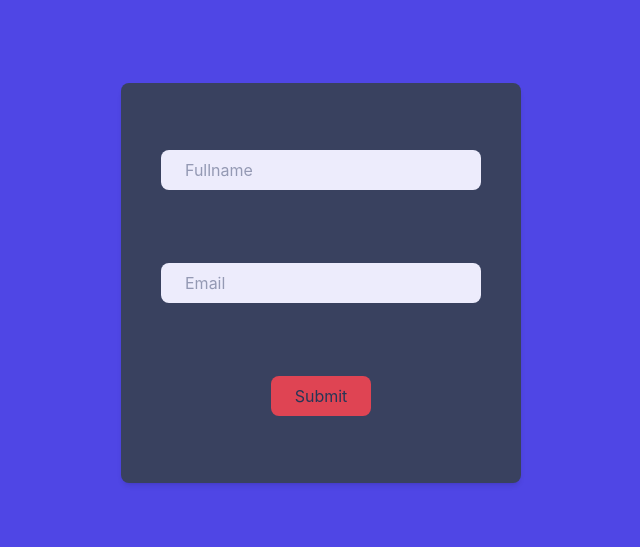
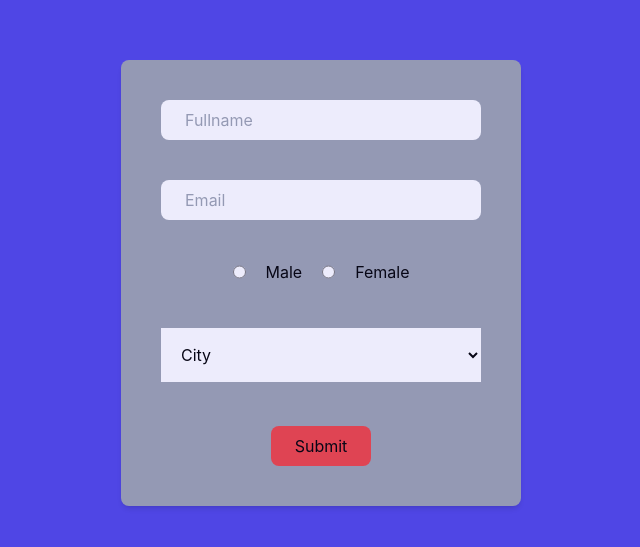
Before and after one commit to Siddharth-M-77/MERN12__REACT, a React (Vite) app: page / in a window 1280 px wide. Shown: the part 117-664 px from the top of the page, without its empty margins (319-959 px from the left). Built offline with nearby package versions, Linux system fonts and the light colour scheme.

Commit message:
formHandlingUsingRHF

```diff
--- a/package.json
+++ b/package.json
@@ -11,7 +11,8 @@
   },
   "dependencies": {
     "react": "^18.3.1",
-    "react-dom": "^18.3.1"
+    "react-dom": "^18.3.1",
+    "react-hook-form": "^7.53.2"
   },
   "devDependencies": {
     "@eslint/js": "^9.13.0",
--- a/src/App.jsx
+++ b/src/App.jsx
@@ -1,12 +1,14 @@
 import React from 'react'
 import LiveClock from './components/LiveClock'
-import FormHandling from './components/FormHandling'
+import FormHandling from './components/FormHandlingUsingManually'
+import FormHandlingUsingRHF from './components/FormHandlingUsingRHF'
 
 const App = () => {
   return (
     <div className='w-screen h-screen '>
       {/* <LiveClock/> */}
-      <FormHandling/>
+      {/* <FormHandling/> */}
+      <FormHandlingUsingRHF/>
 
 
     </div>
--- a/src/components/FormHandling.jsx
+++ /dev/null
@@ -1,40 +0,0 @@
-import React, { useState } from "react";
-
-const formHandling = () => {
-  const [fullname, setFullname] = useState("");
-  const [email, setEmail] = useState("");
-  const submitHandler = (e) => {
-    e.preventDefault();
-    const data = {
-      fullname,
-      email,
-    };
-    console.log(data);
-  };
-  return (
-    <div className="w-screen h-screen   bg-indigo-600 flex items-center justify-center">
-      <form
-        onSubmit={submitHandler}
-        className="flex items-center bg-gray-700 opacity-90 min-h-[400px] shadow-md min-w-[400px]  rounded-lg p-10 justify-around gap-5 flex-col"
-      >
-        <input
-          type="text"
-          className="px-6 py-2 rounded-lg w-full bg-white"
-          placeholder="Fullname"
-          onChange={(e) => setFullname(e.target.value)}
-          value={fullname}
-        />
-        <input
-          type="text"
-          className="px-6 py-2 rounded-lg bg-white w-full"
-          placeholder="Email"
-          onChange={(e) => setEmail(e.target.value)}
-          value={email}
-        />
-        <input className="px-6 py-2 rounded-lg bg-red-500" type="submit" />
-      </form>
-    </div>
-  );
-};
-
-export default formHandling;
--- /dev/null
+++ b/src/components/FormHandlingUsingManually.jsx
@@ -0,0 +1,68 @@
+import React, { useState } from "react";
+
+const formHandling = () => {
+  const [fullname, setFullname] = useState("");
+  const [email, setEmail] = useState("");
+  const [city, setcity] = useState("Bhopal");
+  const [gender, setgender] = useState("male");
+  const submitHandler = (e) => {
+    e.preventDefault();
+    const data = {
+      fullname: fullname,
+      email: email,
+      city: city,
+      gender: gender,
+    };
+    console.log(data);
+  };
+  return (
+    <div className="w-screen h-screen   bg-indigo-600 flex items-center justify-center">
+      <form
+        onSubmit={submitHandler}
+        className="flex items-center bg-gray-700 opacity-90 text-black min-h-[400px] shadow-md min-w-[400px]  rounded-lg p-10 justify-around gap-5 flex-col"
+      >
+        <input
+          type="text"
+          className="px-6 py-2 rounded-lg w-full bg-white"
+          placeholder="Fullname"
+          onChange={(e) => setFullname(e.target.value)}
+          value={fullname}
+        />
+        <input
+          type="text"
+          className="px-6 py-2 rounded-lg bg-white w-full"
+          placeholder="Email"
+          onChange={(e) => setEmail(e.target.value)}
+          value={email}
+        />
+        <div className="flex gap-5">
+          <input
+            onChange={(e) => setgender(e.target.value)}
+            type="radio"
+            value="male"
+          />
+          Male
+          <input
+            type="radio"
+            onChange={(e) => setgender(e.target.value)}
+            value="female"
+          />{" "}
+          female
+        </div>
+        <select
+          onChange={(e) => setcity(e.target.value)}
+          className="p-4 w-full bg-white my-6"
+        >
+          <option value="">City</option>
+          <option value="bhopal">Bhopal</option>
+          <option value="Gwalior">Gwalior</option>
+          <option value="Noida">Noida</option>
+          <option value="Pune">Pune</option>
+        </select>
+        <input className="px-6 py-2 rounded-lg bg-red-500" type="submit" />
+      </form>
+    </div>
+  );
+};
+
+export default formHandling;
--- /dev/null
+++ b/src/components/FormHandlingUsingRHF.jsx
@@ -0,0 +1,85 @@
+import React, { useState } from "react";
+import { useForm } from "react-hook-form";
+
+const FormHandlingUsingRHF = () => {
+  const {
+    register,
+    handleSubmit,
+    reset,
+    formState: { errors },
+  } = useForm();
+
+  const submitHandler = (data) => {
+    console.log(data);
+    reset();
+  };
+  return (
+    <div className="w-screen h-screen   bg-indigo-600 flex items-center justify-center">
+      <form
+        onSubmit={handleSubmit(submitHandler)}
+        className="flex items-center bg-gray-400 opacity-90 text-black min-h-[400px] shadow-md min-w-[400px]  rounded-lg p-10 justify-around gap-5 flex-col"
+      >
+        <input
+          {...register("fullname", { required: "City is required" })}
+          type="text"
+          className="px-6 py-2 rounded-lg w-full bg-white"
+          placeholder="Fullname"
+        />
+        <div className="">
+          {errors.fullname && (
+            <p className="px-4 py-1 text-red-900">{errors.fullname.message}</p>
+          )}
+        </div>
+        <input
+          type="text"
+          className="px-6 py-2 rounded-lg bg-white w-full"
+          placeholder="Email"
+          {...register("email", { required: "City is required" })}
+        />
+        <div className="">
+          {errors.email && (
+            <p className="px-4 py-1 text-red-900">{errors.email.message}</p>
+          )}
+        </div>
+        <div className="flex gap-5">
+          <input
+            {...register("gender", { required: "gender is required" })}
+            id="male"
+            value={"male"}
+            type="radio"
+          />
+          <label htmlFor="male">Male</label>
+          <input
+            type="radio"
+            {...register("gender", { required: "City is required" })}
+            id="female"
+            value={"female"}
+          />
+
+          {errors.gender && <p className="">{errors.gender.message}</p>}
+          <label htmlFor="female">Female</label>
+        </div>
+        <select
+          {...register("city", { required: "City is required" })}
+          className="p-4 w-full bg-white my-6"
+        >
+          <option value="">City</option>
+          <option value="bhopal">Bhopal</option>
+          <option value="Gwalior">Gwalior</option>
+          <option value="Noida">Noida</option>
+          <option value="Pune">Pune</option>
+        </select>
+        {errors.city && (
+          <p className="px-4 py-1 text-red-900">{errors.city.message}</p>
+        )}
+        <input
+          {...register}
+          className="px-6 py-2 rounded-lg bg-red-500"
+          type="submit"
+        />
+      </form>
+    </div>
+  );
+};
+
+export default FormHandlingUsingRHF;
```
Also changed, not shown: 1 other file (tests, documents, lock files or other folders).
